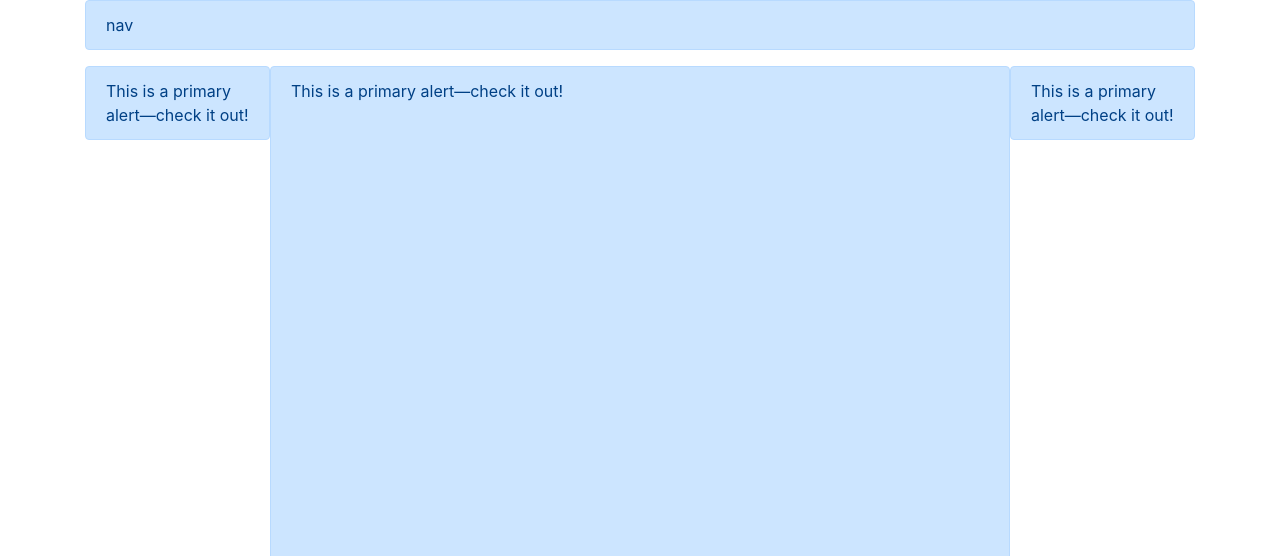
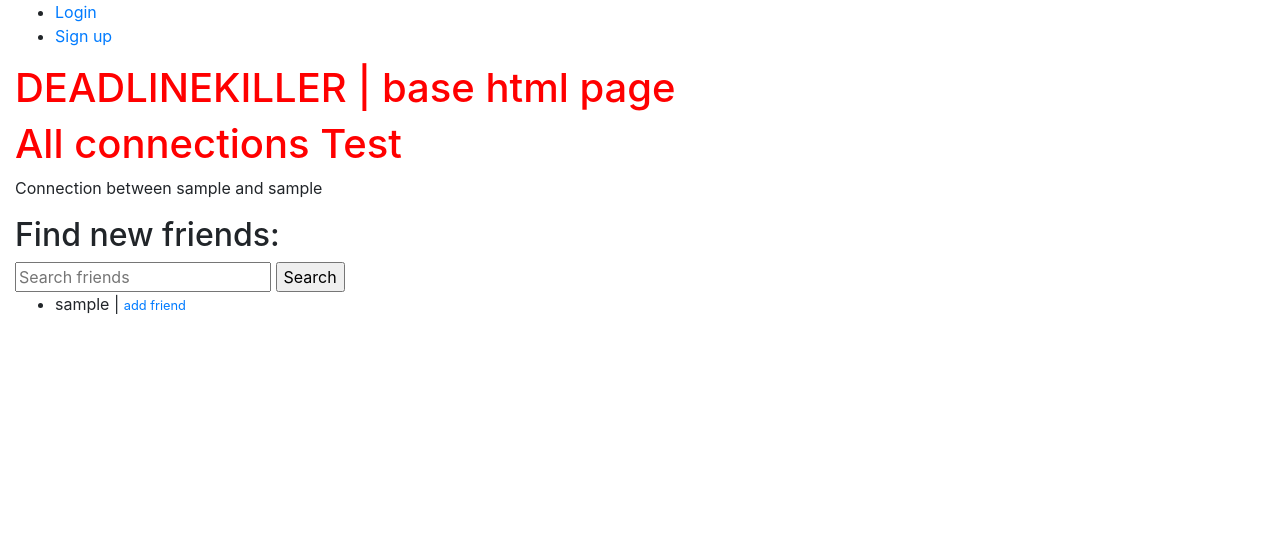
Before and after one commit to lucaromanowski/deadlinekiller, a Django app: template deadlinekiller/friends/templates/friends/connections_list.html in a window 1280 px wide. Shown: the top 556 px of the page. After the commit the page ends 314 px from the top, so only its background shows below. Run offline with Django 3.2, Linux system fonts and the light colour scheme; the template is opened without the code that fills it: values that come from a table or form of the project are taken from there, others are empty; tables that the repository leaves empty hold one stand-in row (values such as "Sample post"); some libraries are stand-ins or nearby versions.

Commit message:
searching friends - simple

```diff
--- a/deadlinekiller/account/templates/base.html
+++ b/deadlinekiller/account/templates/base.html
@@ -19,7 +19,7 @@
 <body>
 
 
-<!-- BOOSTSTRAP TESTS -->
+<!-- BOOSTSTRAP TESTS
 
 	<div class="container">
 		<div class="row">
@@ -194,7 +194,7 @@
 
 
 
-<!-- END BOOTSTRAP TESTS -->
+ END BOOTSTRAP TESTS -->
 
 
 
--- a/deadlinekiller/friends/templates/friends/connections_list.html
+++ b/deadlinekiller/friends/templates/friends/connections_list.html
@@ -8,6 +8,7 @@
 
 
 	<h1>All connections Test</h1>
+
 	{% if connections %}
 
 		{% for connection in connections %}
@@ -18,6 +19,24 @@
 		<p>You don't have any connections</p>
 	{% endif%}
 
+	<h2>Find new friends:</h2>
+	<form method="get" action="">
+		<input type="text" name="q" placeholder="Search friends" value="{{ request.GET.q }}">
+		<input type="submit" value="Search">
+	</form>
+
+
+	{% if users %}
+		<ul>
+			{% for user in users %}
+			<li>{{ user.username}} | <small><a href="#">add friend</a></small> </li>
+			{% endfor %}
+		</ul>
+	{% else %}
+		<p>No friends so far... click search to find new ones!</p>
+	{% endif %}
+
+
 
 
 {% endblock %}
```
Also changed, not shown: deadlinekiller/friends/views.py (+9 -0 lines).
